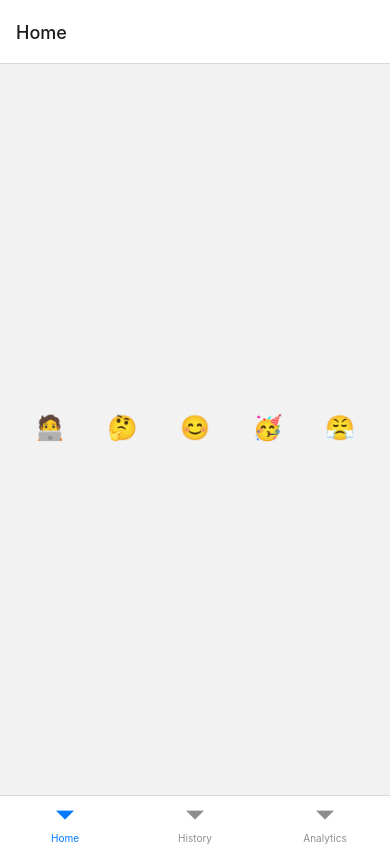
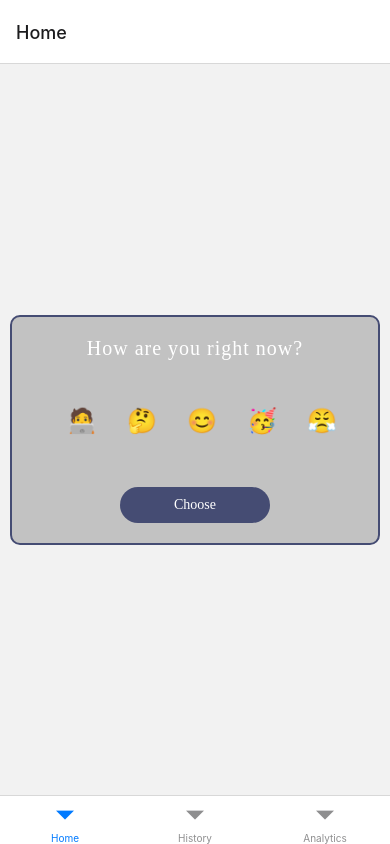
Before and after one commit to ibqn/react-native-mood-tracker, a React Native app: screen /Home in a window 390 px wide. Built offline with nearby package versions, Linux system fonts and the light colour scheme.

Commit message:
improve mood picker

```diff
--- a/src/components/mood-picker.tsx
+++ b/src/components/mood-picker.tsx
@@ -1,6 +1,7 @@
-import { useState } from 'react'
+import { type FunctionComponent, useState, useCallback } from 'react'
 import { View, Text, StyleSheet, Pressable } from 'react-native'
-import { MoodOptionType } from '../types'
+import { theme } from '../theme'
+import { type MoodOptionType } from '../types'
 
 const moodOptions: MoodOptionType[] = [
   { emoji: '🧑‍💻', description: 'studious' },
@@ -10,10 +11,25 @@ const moodOptions: MoodOptionType[] = [
   { emoji: '😤', description: 'frustrated' },
 ]
 
-export const MoodPicker = () => {
+type MoodPickerProps = {
+  onSelect: (mood: MoodOptionType) => void
+}
+
+export const MoodPicker: FunctionComponent<MoodPickerProps> = ({
+  onSelect,
+}) => {
   const [selectedMood, setSelectedMood] = useState<MoodOptionType>()
 
+  const handleSelect = useCallback(() => {
+    if (selectedMood) {
+      onSelect(selectedMood)
+      setSelectedMood(undefined)
+    }
+  }, [onSelect, selectedMood])
+
   return (
+    <View style={styles.container}>
+      <Text style={styles.heading}>How are you right now?</Text>
       <View style={styles.moodList}>
         {moodOptions.map((option, index) => {
           const { emoji, description } = option
@@ -35,10 +51,31 @@ export const MoodPicker = () => {
           )
         })}
       </View>
+      <Pressable style={styles.button} onPress={handleSelect}>
+        <Text style={styles.buttonText}>Choose</Text>
+      </Pressable>
+    </View>
   )
 }
 
 const styles = StyleSheet.create({
+  container: {
+    borderWidth: 2,
+    borderColor: theme.colorPurple,
+    margin: 10,
+    borderRadius: 10,
+    padding: 20,
+    justifyContent: 'space-between',
+    height: 230,
+    backgroundColor: 'rgba(0,0,0,0.2)',
+  },
+  heading: {
+    fontSize: 20,
+    letterSpacing: 1,
+    textAlign: 'center',
+    color: theme.colorWhite,
+    fontFamily: theme.fontFamilyBold,
+  },
   moodText: {
     fontSize: 24,
   },
@@ -66,4 +103,16 @@ const styles = StyleSheet.create({
     fontSize: 10,
     textAlign: 'center',
   },
+  button: {
+    backgroundColor: theme.colorPurple,
+    width: 150,
+    borderRadius: 20,
+    alignSelf: 'center',
+    padding: 10,
+  },
+  buttonText: {
+    color: theme.colorWhite,
+    textAlign: 'center',
+    fontFamily: theme.fontFamilyBold,
+  },
 })
--- a/src/screens/home.tsx
+++ b/src/screens/home.tsx
@@ -1,10 +1,28 @@
+import { useCallback, useState } from 'react'
 import { StyleSheet, View, Text } from 'react-native'
 import { MoodPicker } from '../components/'
+import { MoodOptionType, MoodOptionWithTimestamp } from '../types'
 
 export const Home = () => {
+  const [moodList, setMoodList] = useState<MoodOptionWithTimestamp[]>([])
+
+  const handleSelectMood = useCallback((mood: MoodOptionType) => {
+    setMoodList(current => [{ mood, timestamp: Date.now() }, ...current])
+  }, [])
+
   return (
     <View style={styles.container}>
-      <MoodPicker />
+      <MoodPicker onSelect={handleSelectMood} />
+      {moodList.map((item, index) => {
+        const { timestamp, mood } = item
+        const { emoji } = mood
+
+        return (
+          <Text key={index}>
+            {emoji} {new Date(timestamp).toString()}
+          </Text>
+        )
+      })}
     </View>
   )
 }
--- a/src/theme.ts
+++ b/src/theme.ts
@@ -1,4 +1,11 @@
 export const theme = {
   colorPurple: '#454C73',
+  colorLavender: '#87677B',
+  colorBlue: '#1D84B5',
+  colorGrey: '#8E9AAF',
   colorWhite: '#fff',
+
+  fontFamilyBold: 'Kalam-Bold',
+  fontFamilyRegular: 'Kalam-Regular',
+  fontFamilyLight: 'Kalam-Light',
 }
```
Lines whose indentation alone changed are shown as unchanged.
